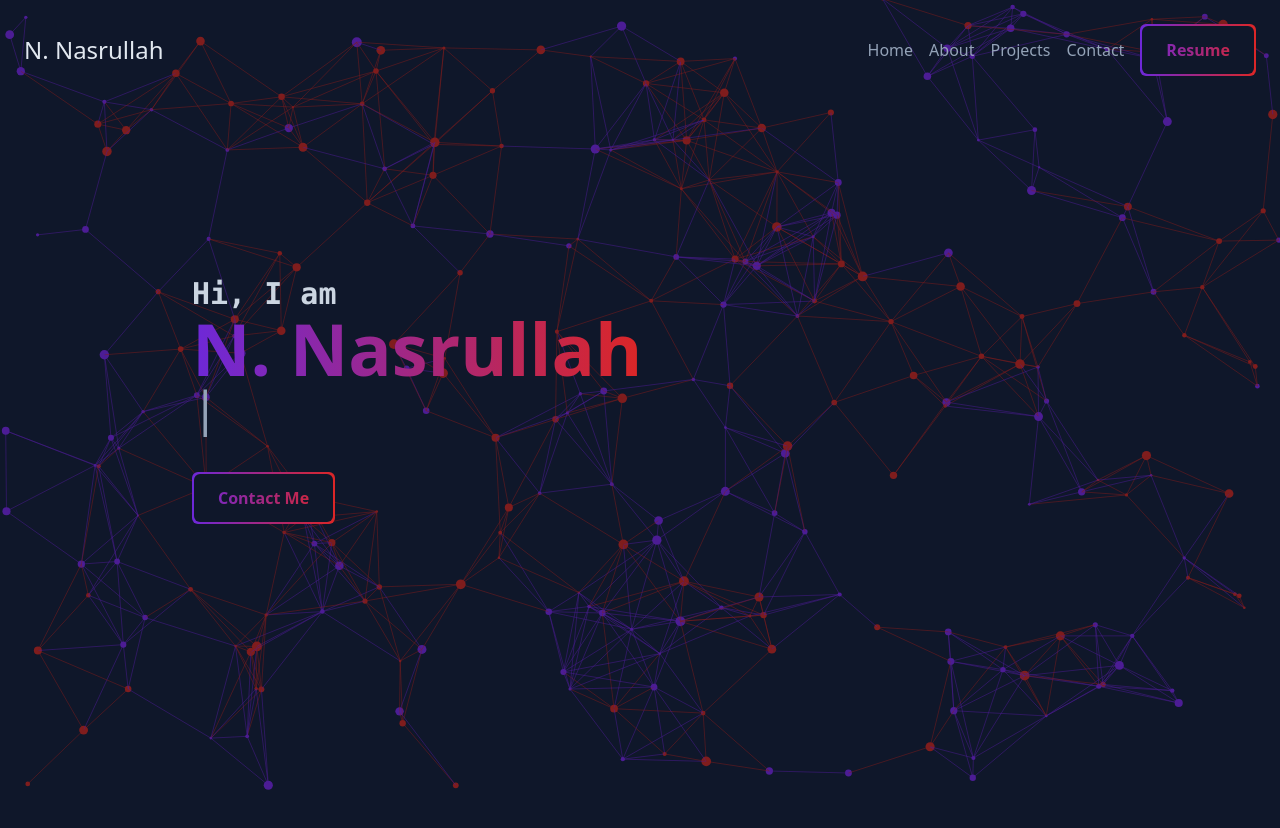
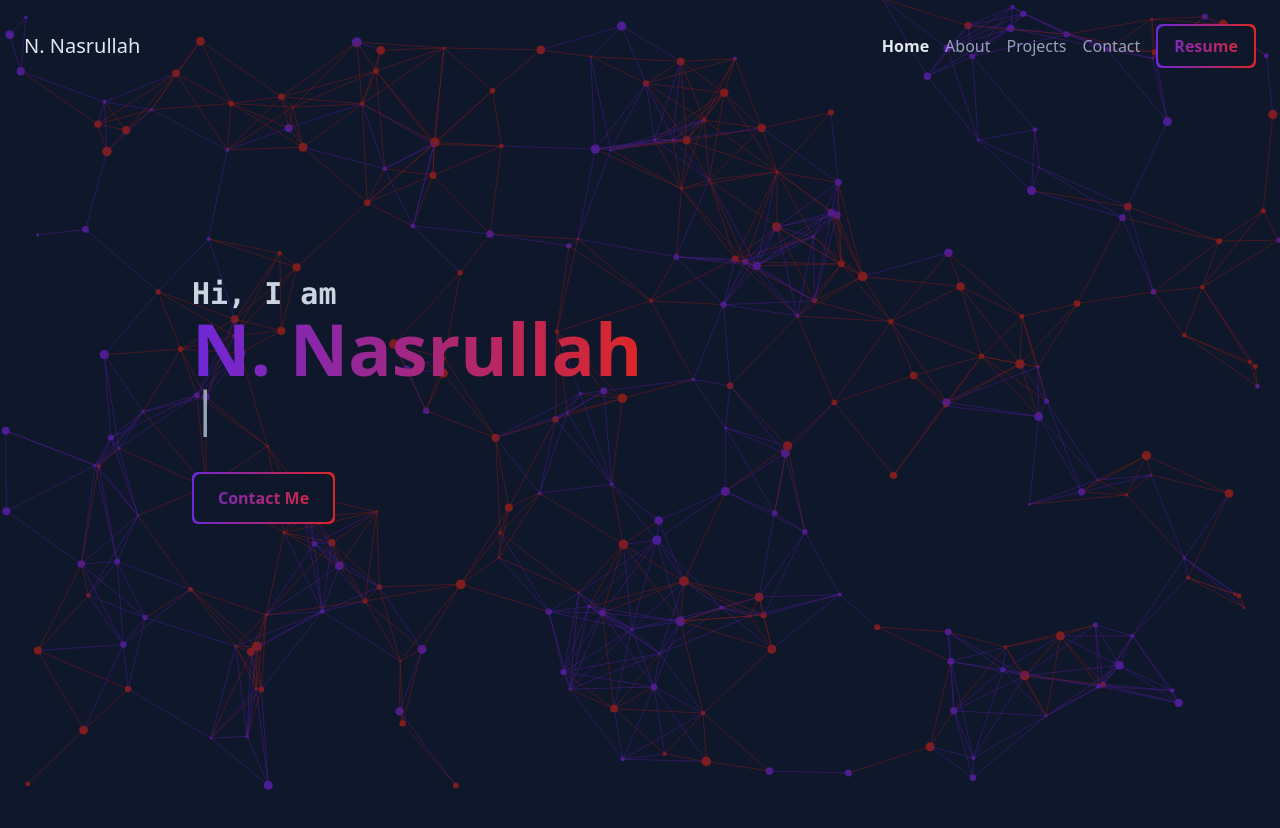
Before and after one commit to Coeeter/ts-portfolio, a Next.js app: page / in a window 1280 px wide. Shown: the top 828 px of the page. Built offline with nearby package versions, Linux system fonts and the light colour scheme.

Commit message:
Made navbar sticky

```diff
--- a/src/components/Button.tsx
+++ b/src/components/Button.tsx
@@ -5,6 +5,7 @@ type ButtonProps = {
   href?: string;
   onClick?: () => void;
   bgColor?: string;
+  size?: 'small' | 'normal';
 };
 
 export default function Button({
@@ -12,6 +13,7 @@ export default function Button({
   href,
   onClick,
   bgColor = 'bg-slate-900',
+  size = 'normal',
 }: ButtonProps) {
   const child = (
     <div className="w-fit p-[2px] bg-gradient-to-r from-violet-700 to-red-600 text-white rounded-md cursor-pointer group active:from-violet-800 active:to-red-700">
@@ -19,7 +21,11 @@ export default function Button({
         <div
           className={`${bgColor} w-full h-full transition duration-300 absolute ease-in-out top-0 right-0 group-hover:translate-x-[125%]`}
         />
-        <div className="z-10 relative font-bold bg-gradient-to-r transition duration-300 ease-in-out from-violet-700 to-red-600 bg-clip-text text-transparent px-6 py-3 group-hover:text-white">
+        <div
+          className={`z-10 relative font-bold bg-gradient-to-r transition duration-300 ease-in-out from-violet-700 to-red-600 bg-clip-text text-transparent  group-hover:text-white ${
+            size == 'normal' ? 'px-6 py-3' : 'px-4 py-2'
+          }`}
+        >
           {children}
         </div>
       </div>
--- a/src/components/Navbar.tsx
+++ b/src/components/Navbar.tsx
@@ -1,9 +1,8 @@
-import { useRouter } from 'next/router';
-import { useState } from 'react';
+import { useEffect, useState } from 'react';
 import Button from './Button';
 
 const links = [
-  { href: '#home', label: 'Home' },
+  { href: '/', label: 'Home' },
   { href: '#about', label: 'About' },
   { href: '#projects', label: 'Projects' },
   { href: '#contact', label: 'Contact' },
@@ -17,21 +16,52 @@ const hamburgerStyles = [
 
 export default function NavBar() {
   const [isOpen, setIsOpen] = useState(false);
-  const router = useRouter();
-  const currentPath = router.pathname;
+  const [isScrolled, setIsScrolled] = useState(false);
+  const [scrollTo, setScrollTo] = useState('/');
+
+  useEffect(() => {
+    document.querySelector('html')?.classList.toggle('overflow-hidden', isOpen);
+  }, [isOpen]);
+
+  useEffect(() => {
+    const onScroll = () => {
+      document.querySelectorAll('section').forEach(section => {
+        setIsScrolled(window.scrollY > 0);
+        const rect = section.getBoundingClientRect();
+        const hash = window.location.hash.replace('#', '');
+        if (
+          hash !== section.id &&
+          rect.top < window.innerHeight / 2 &&
+          rect.bottom > window.innerHeight / 2
+        ) {
+          setScrollTo(section.id == 'home' ? '/' : `#${section.id}`);
+        }
+      });
+    };
+    window.addEventListener('scroll', onScroll);
+    return () => window.removeEventListener('scroll', onScroll);
+  }, []);
+
+  useEffect(() => {
+    history.replaceState(null, '', scrollTo);
+  }, [scrollTo]);
 
   return (
-    <nav className="absolute top-0 left-0 p-6 w-full flex justify-between items-center">
+    <nav
+      className={`fixed top-0 left-0 p-6 w-full flex justify-between items-center z-50 transition-all ease-in-out duration-300 ${
+        isScrolled ? 'bg-slate-800 shadow-lg' : ''
+      }`}
+    >
       <a
         href="/"
-        className="text-2xl text-slate-200"
+        className="text-xl text-slate-200"
         onClick={() => setIsOpen(false)}
       >
         N. Nasrullah
       </a>
       <div>
         <button
-          className={`md:hidden flex flex-col gap-1 items-center absolute top-0 right-0 z-50 mx-6 my-8`}
+          className={`md:hidden flex flex-col gap-1 items-center absolute top-0 right-0 z-[100] mx-6 my-8`}
           onClick={() => setIsOpen(isOpen => !isOpen)}
         >
           {hamburgerStyles.map((style, index) => (
@@ -53,25 +83,33 @@ export default function NavBar() {
       <ul
         className={`${
           isOpen ? 'translate-x-0' : 'translate-x-full'
-        } z-40 absolute top-0 right-0 p-8 pt-16 space-y-10 items-center justify-center flex flex-col transition duration-300 ease-in-out bg-slate-800 w-3/4 h-screen md:translate-x-0 md:p-0 md:space-y-0 md:relative md:bg-transparent md:w-fit md:h-fit md:space-x-4 md:flex-row`}
+        } z-[90] absolute top-0 right-0 p-8 pt-16 space-y-10 items-center justify-center flex flex-col transition duration-300 ease-in-out bg-slate-800 w-3/4 h-screen md:translate-x-0 md:p-0 md:space-y-0 md:relative md:bg-transparent md:w-fit md:h-fit md:space-x-4 md:flex-row`}
       >
         {links.map(({ href, label }) => (
           <li key={`${href}${label}`}>
-            <a
-              href={href}
-              onClick={() => setIsOpen(false)}
+            <button
+              onClick={() => {
+                document
+                  .getElementById(href == '/' ? 'home' : href.replace('#', ''))
+                  ?.scrollIntoView();
+                setIsOpen(false);
+              }}
               className={`w-full block text-xl md:w-fit md:text-base ${
-                currentPath == href
+                scrollTo == href
                   ? 'text-slate-200 font-bold'
                   : 'text-slate-400 hover:text-slate-300'
               }`}
             >
               {label}
-            </a>
+            </button>
           </li>
         ))}
         <li key="resume">
-          <Button href="/resume.pdf" bgColor="bg-slate-800 md:bg-slate-900">
+          <Button
+            href="/resume.pdf"
+            bgColor="bg-slate-800 md:bg-slate-900"
+            size="small"
+          >
             Resume
           </Button>
         </li>
--- a/src/pages/_app.tsx
+++ b/src/pages/_app.tsx
@@ -1,4 +1,4 @@
-import NavBar from '@/components/NavBar';
+import NavBar from '@/components/Navbar';
 import { AppProps } from 'next/app';
 import Head from 'next/head';
 import '../styles/globals.css';
--- a/src/pages/index.tsx
+++ b/src/pages/index.tsx
@@ -2,40 +2,14 @@ import About from '@/components/about/About';
 import Contact from '@/components/contact/Contact';
 import Home from '@/components/home/Home';
 import Projects from '@/components/projects/Projects';
-import throttle from '@/utils/throttle';
 import Head from 'next/head';
-import { useEffect } from 'react';
 
 export default function index() {
-  if (typeof window != 'undefined') {
-    useEffect(() => {
-      const onScroll = () => {
-        document.querySelectorAll('section').forEach(section => {
-          const rect = section.getBoundingClientRect();
-          const hash = window.location.hash.replace('#', '');
-          if (
-            hash !== section.id &&
-            rect.top < window.innerHeight / 2 &&
-            rect.bottom > window.innerHeight / 2
-          ) {
-            history.replaceState(
-              null,
-              '',
-              section.id == 'home' ? '/' : `#${section.id}`
-            );
-          }
-        });
-      };
-      window.addEventListener('scroll', throttle(onScroll, 100));
-      return () =>
-        window.removeEventListener('scroll', throttle(onScroll, 100));
-    }, []);
-  }
-
   return (
     <>
       <Head>
         <title>N.Nasrullah</title>
+        <meta name="theme-color" content="#4c1d95" />
       </Head>
       <Home />
       <About />
```
